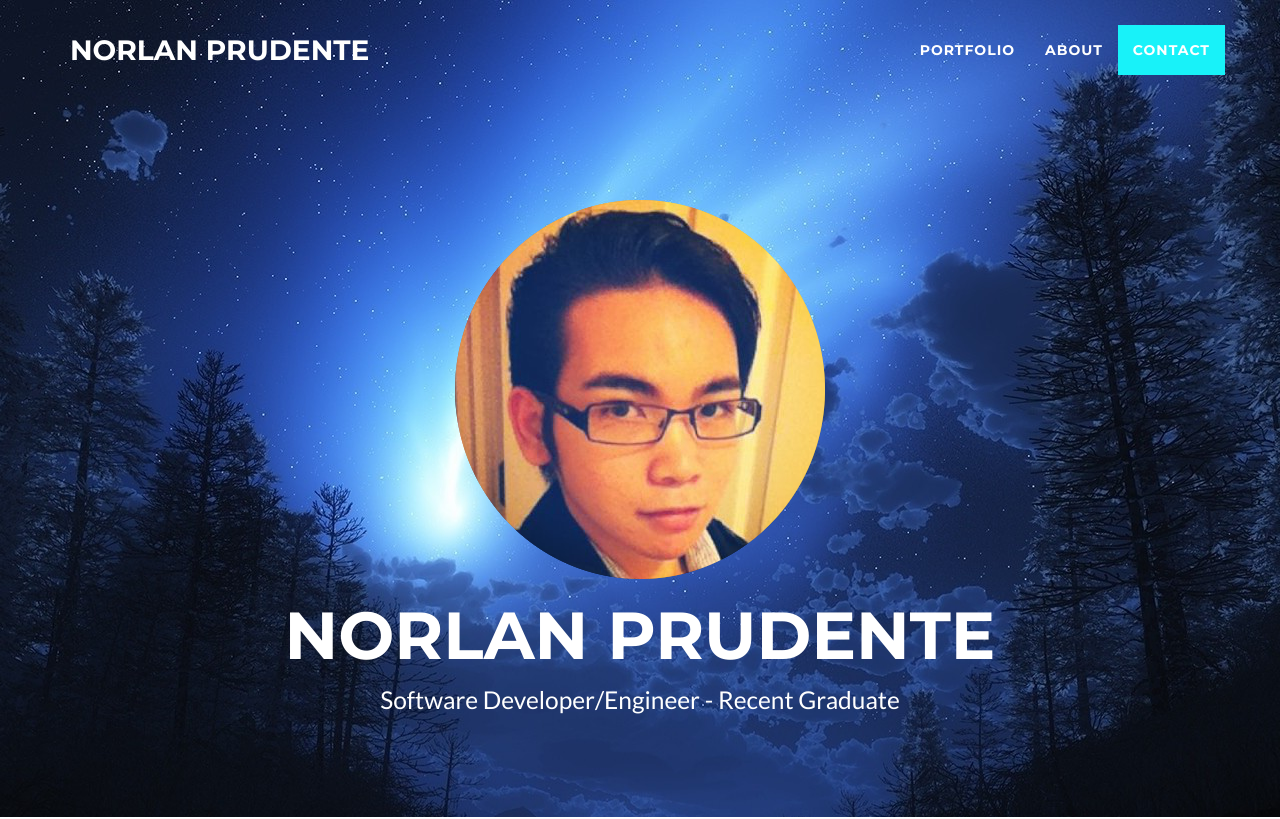
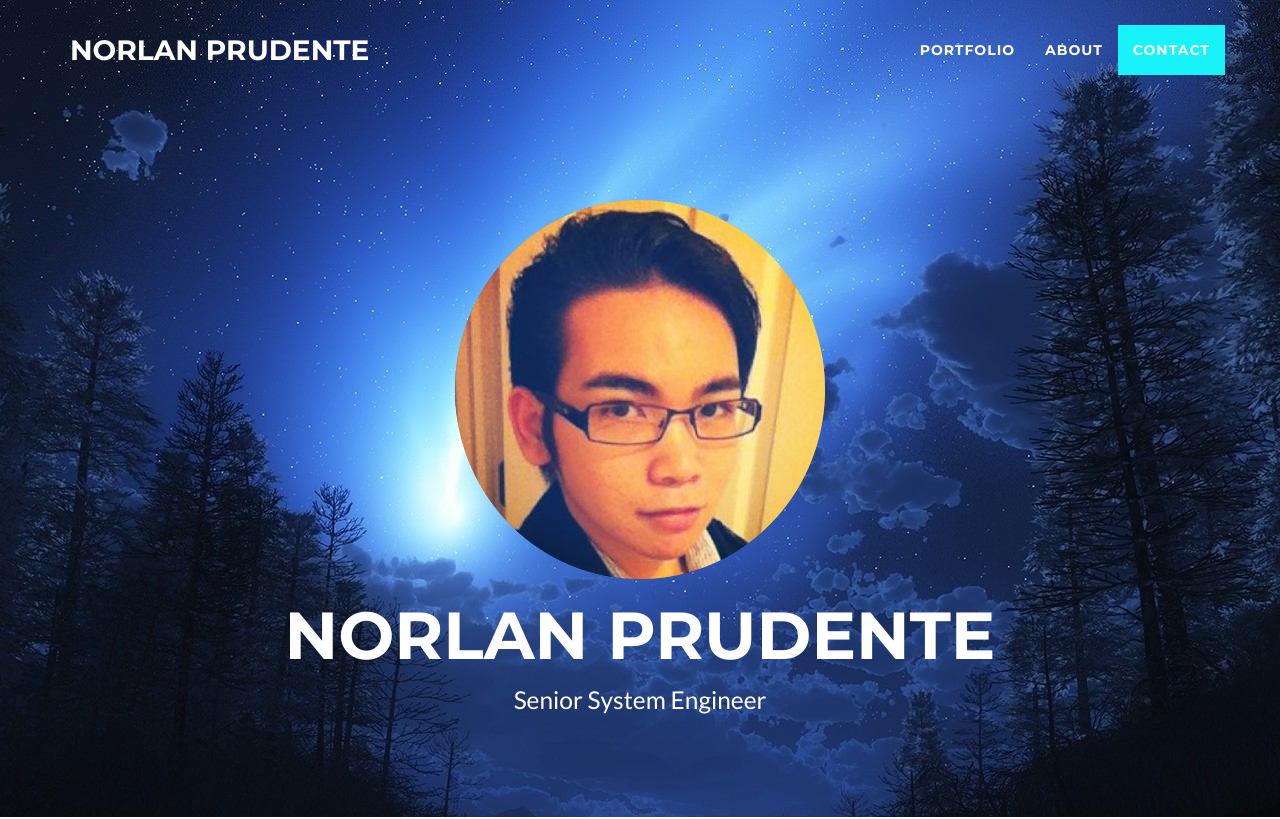
Before and after one commit to lanst/webPortfolio, a website: page index.html in a window 1280 px wide. Shown: the top 819 px of the page. Drawn offline with nearby package versions, Linux system fonts and the light colour scheme.

Commit message:
modifying Profession

```diff
--- a/index.html
+++ b/index.html
@@ -75,7 +75,7 @@
                     <img class="img-responsive" src="img/photo.png" alt="">
                     <div class="intro-text">
                         <h1 class="name">Norlan Prudente</h1>
-                        <span class="skills">Software Developer/Engineer - Recent Graduate</span>
+                        <span class="skills">Senior System Engineer</span>
                     </div>
                 </div>
             </div>
```
